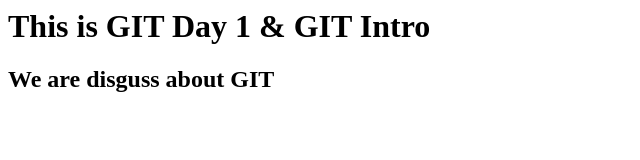
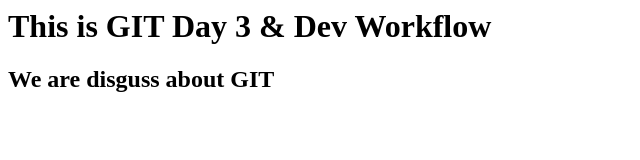
Before and after one commit to Guna1699/Project5, a plain HTML site: page index.html in a window 1280 px wide. Shown: the whole page, without its empty margins (0-640 px from the left). Drawn offline with Linux system fonts and the light colour scheme.

Commit message:
Updated Second

```diff
--- a/index.html
+++ b/index.html
@@ -1,4 +1,4 @@
 <html>
-<h1>This is GIT Day 1 & GIT Intro</h1>
+<h1>This is GIT Day 3 & Dev Workflow</h1>
 <h2>We are disguss about GIT</h2>
 </html>
```
